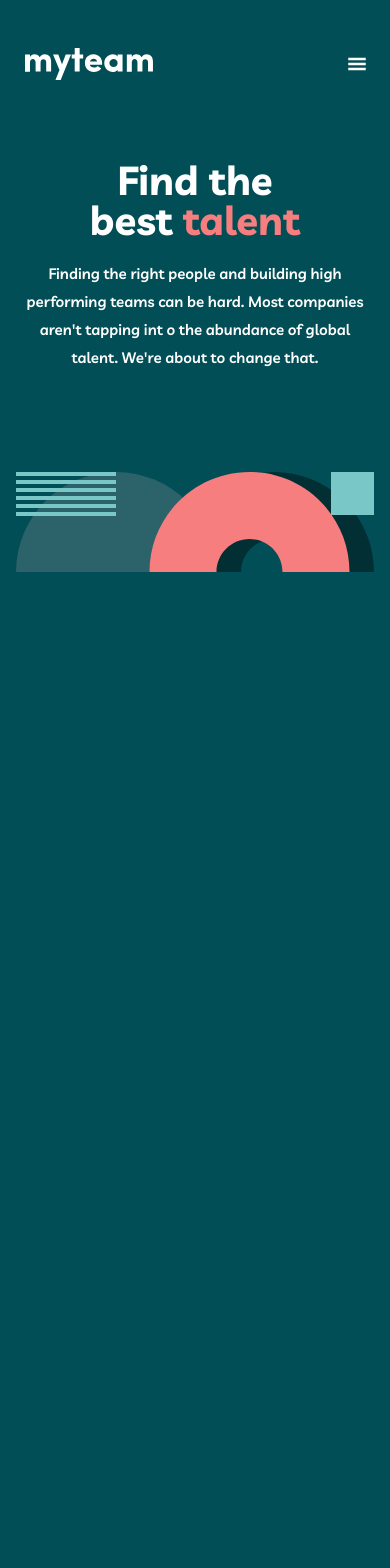
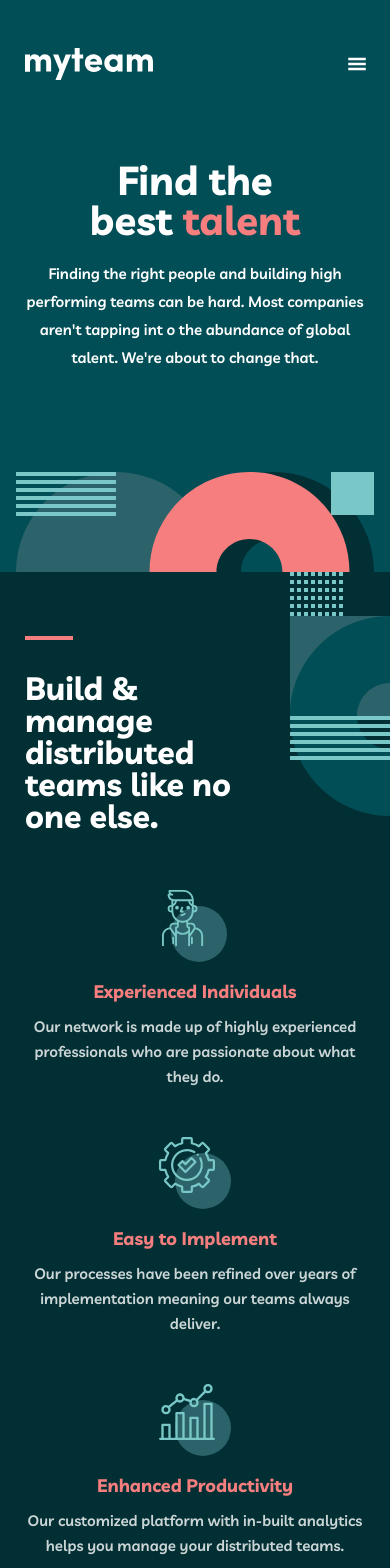
Before and after one commit to vanderms/my-team-multipage-website, a React (Vite) app: page / in a window 390 px wide. Shown: the top 1568 px of the page. Before the commit the page ends 892 px from the top, so only its background shows below. Built offline with nearby package versions, Linux system fonts and the light colour scheme.

Commit message:
feat: implement features section responsive design

```diff
--- /dev/null
+++ b/src/components/cards/feature/feature-card.tsx
@@ -0,0 +1,17 @@
+interface FeatureCardProps {
+  title: string;
+  children: React.ReactNode;
+  icon: string;
+}
+
+export const FeatureCard: React.FC<FeatureCardProps> = (props) => {
+  return (
+    <article className="grid grid-cols-1 justify-items-center md:grid-cols-[4.5rem,1fr] md:gap-x-6 md:justify-items-start">
+      <img src={props.icon} alt="" className="md:[grid-area:1/1/span_3/auto]" />
+      <h3 className="mt-4 title-sm text-secondary text-center md:text-left md:mt-0">
+        {props.title}
+      </h3>
+      <div className="mt-2 body-md text-center opacity-80 md:text-left md:mt-4">{props.children}</div>
+    </article>
+  );
+};
--- a/src/components/sections/features/features.tsx
+++ b/src/components/sections/features/features.tsx
@@ -1,10 +1,44 @@
 import { useId } from "react";
+import { FeatureCard } from "@/components/cards/feature/feature-card";
+import IconPerson from "@/assets/icon-person.svg";
+import IconChart from "@/assets/icon-chart.svg";
+import IconCog from "@/assets/icon-cog.svg";
 
 export default function FeaturesSection() {
   const title = useId();
   return (
-    <section aria-labelledby={title}>
-      <h2 id={title}></h2>
+    <section aria-labelledby={title} className="bg-neutral-800">
+      <div className="py-16 relative outer-container md:py-[6.25rem] xl:py-[8.75rem]">
+        <div className="features-pattern-wrapper">
+          <div className="features-pattern"></div>
+        </div>
+        <div className="inner-container md:px-14 xl:grid xl:grid-cols-[27.8125rem,33.75rem] xl:justify-between xl:px-0">
+          <h2 id={title} className="title-md mr-24 xl:mr-0">
+            <span className="block bg-secondary w-12 h-1 mb-8"></span>
+            Build &amp; manage distributed teams like no one else.
+          </h2>
+          <ul className="mt-[3.625rem] flex flex-col gap-12 xl:gap-8">
+            <li>
+              <FeatureCard title="Experienced Individuals" icon={IconPerson}>
+                Our network is made up of highly experienced professionals who are
+                passionate about what they do.
+              </FeatureCard>
+            </li>
+            <li>
+              <FeatureCard title="Easy to Implement" icon={IconCog}>
+                Our processes have been refined over years of implementation meaning our
+                teams always deliver.
+              </FeatureCard>
+            </li>
+            <li>
+              <FeatureCard title="Enhanced Productivity" icon={IconChart}>
+                Our customized platform with in-built analytics helps you manage your
+                distributed teams.
+              </FeatureCard>
+            </li>
+          </ul>
+        </div>
+      </div>
     </section>
   );
 }
--- a/src/index.css
+++ b/src/index.css
@@ -204,4 +204,29 @@
       background-image: url(/patterns/bg-pattern-home-1.svg);
     }
   }
+
+  .features-pattern-wrapper{
+    @apply block absolute right-0 top-0 overflow-hidden;
+    width: 6.25rem;
+  }
+
+  .features-pattern {
+    @apply w-full;
+    padding-bottom: 244%;
+  }
+
+  .features-pattern::before{
+     @apply absolute h-full top-0 left-0 block bg-no-repeat bg-center bg-contain;
+     content: '';
+     width: 200%;
+     background-image: url(/patterns/bg-pattern-home-3.svg);
+  }
+
+  @media screen(xl){
+    .features-pattern-wrapper{
+      @apply bottom-0;
+      top: auto;
+
+    }
+  }
 }
```
